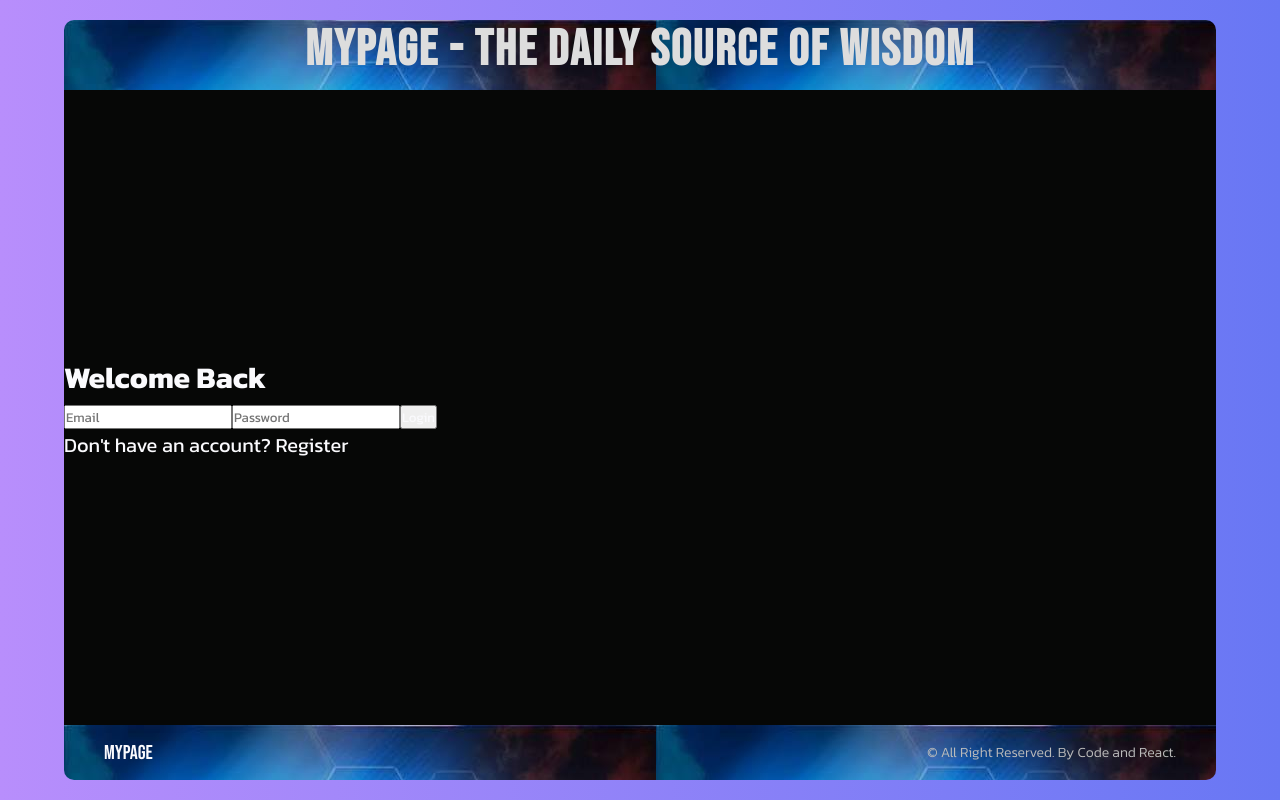
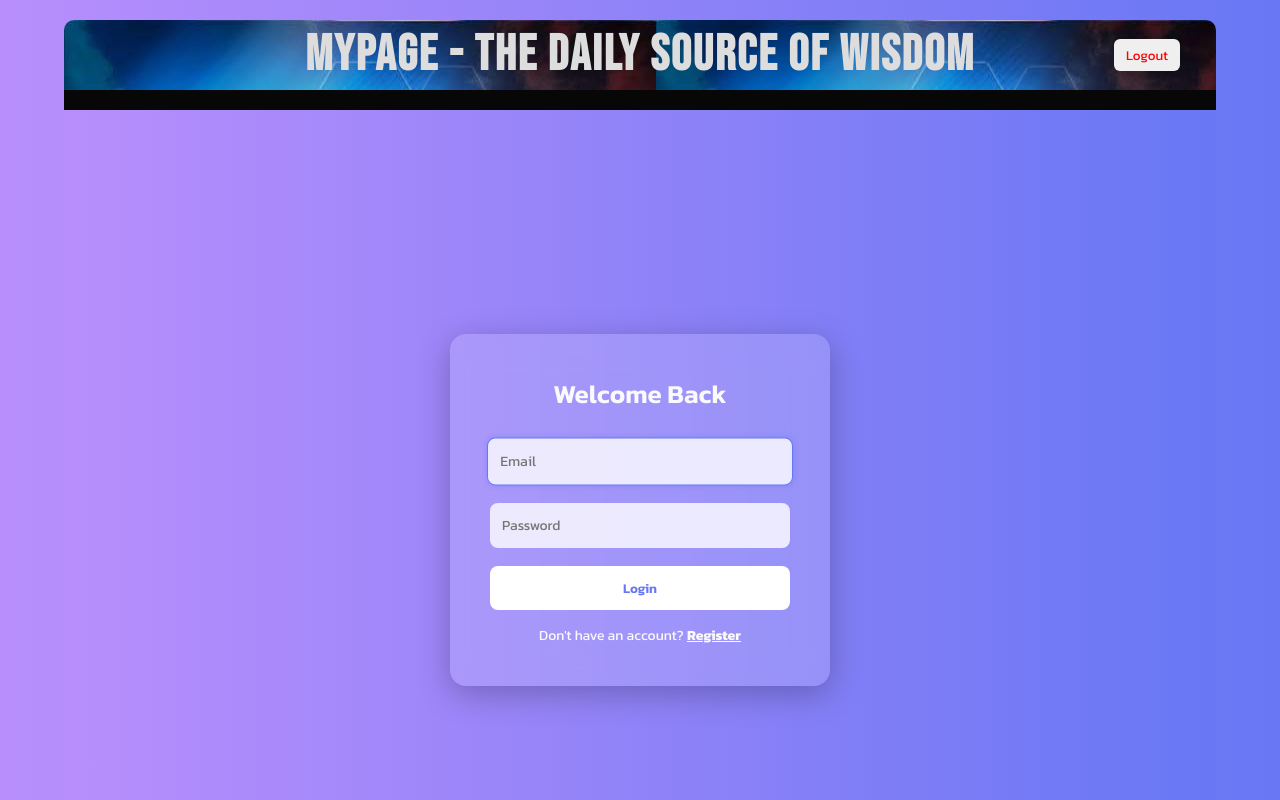
Before and after one commit to Viji-qmofi/MyPage2-Vijayalakshmi-R, a React (Vite) app in the folder react-news-app/: page / in a window 1280 px wide. Shown: the top 800 px of the page. Built offline with nearby package versions, Linux system fonts and the light colour scheme; sample sign-in values are in the browser's storage.

Commit message:
Updated UI with logout

```diff
--- a/react-news-app/src/components/Common/Header.css
+++ b/react-news-app/src/components/Common/Header.css
@@ -4,6 +4,7 @@
   background-image: url("../../assets/images/news.jpg"); /* Define your colors */
   border-radius: 1rem 1rem 0 0;
   display: flex;
+  align-items: center;
   justify-content: center;
   text-align: center;
   padding: 0 4rem;
@@ -14,7 +15,31 @@
   font-size: 5rem;
   color: #ddd;
   letter-spacing: 0.2rem;
+
 }
+/* Right side */
+.header-right {
+  display: flex;
+  align-items: center;
+  gap: 10rem;
+}
+
+/* Logout button */
+.logout-btn {
+  position: absolute;
+  right: 10rem;
+  color: red;
+  border: none;
+  padding: 6px 12px;
+  margin-left: 10px;
+  border-radius: 6px;
+  cursor: pointer;
+}
+
+.logout-btn:hover {
+  background: blue;
+}
+
 
 @media (max-width: 480px) {
   .news-header {
--- a/react-news-app/src/components/Common/Header.jsx
+++ b/react-news-app/src/components/Common/Header.jsx
@@ -1,4 +1,4 @@
-import React from 'react'
+/*import React from 'react'
 import './Header.css'
 
 const Header = () => {
@@ -9,4 +9,37 @@ const Header = () => {
   )
 }
 
-export default Header
+export default Header*/
+
+import React, { useContext } from "react";
+import { useNavigate } from "react-router";
+import { AuthContext } from "../../context/AuthContext";
+import "./Header.css";
+
+const Header = () => {
+  const { user, logout } = useContext(AuthContext);
+  const navigate = useNavigate();
+
+
+
+  const handleLogout = () => {
+    logout();
+    navigate("/");
+  };
+
+  return (
+    <header className="news-header">
+
+      <h1 className="logo">MyPage - The daily source of wisdom</h1>
+
+        {user && (
+          <button className="logout-btn" onClick={handleLogout}>
+            Logout
+          </button>
+        )}
+
+    </header>
+  );
+};
+
+export default Header;
--- a/react-news-app/src/components/Pages/Login.jsx
+++ b/react-news-app/src/components/Pages/Login.jsx
@@ -66,15 +66,15 @@ export default function Login() {
   };
 
   return (
-    <div className="auth-container">
-      <div className="auth-card">
-        <h2 className="auth-title">Welcome Back</h2>
+    <div className="profile-container">
+      <div className="profile-card">
+        <h2 className="profile-title">Welcome Back</h2>
 
-        <form className="auth-form" onSubmit={handleSubmit}>
+        <form className="profile-form" onSubmit={handleSubmit}>
           <input
             ref={usernameRef}
             type="email"
-            className="auth-input"
+            className="profile-input"
             placeholder="Email"
             value={form.email}
             onChange={(e) => setForm({ ...form, email: e.target.value })}
@@ -83,19 +83,19 @@ export default function Login() {
 
           <input
             type="password"
-            className="auth-input"
+            className="profile-input"
             placeholder="Password"
             value={form.password}
             onChange={(e) => setForm({ ...form, password: e.target.value })}
           />
           {errors.password && <span className="error">{errors.password}</span>}
 
-          <button type="submit" className="auth-button">
+          <button type="submit" className="profile-button">
             Login
           </button>
         </form>
 
-        <div className="auth-link">
+        <div className="profile-link">
           Don't have an account?{" "}
           <span onClick={() => navigate("/register")}>Register</span>
         </div>
--- a/react-news-app/src/components/Pages/News/News.jsx
+++ b/react-news-app/src/components/Pages/News/News.jsx
@@ -51,7 +51,8 @@ const News = () => {
   const [bookmarks, setBookmarks] = useState([]);
   const [showBookmarksModal, setShowBookmarksModal] = useState(false);
   const [lastVisitedPage, setLastVisitedPage] = useState("/categories/home");
-  const { user } = useContext(AuthContext);
+  const { user, logout } = useContext(AuthContext);
+
   const { category } = useParams();
   const navigate = useNavigate();
   const location = useLocation();
@@ -71,6 +72,11 @@ const News = () => {
       → user hits "back" and doesn't return to the invalid URL (better UX)*/
     }
   }, [category, location.pathname, navigate]);
+
+  const handleLogout = () => {
+    logout();                // clears token + user from context/localStorage
+    navigate("/login");      // redirect to login page
+  };
 
 
   /* -------------------------------
--- a/react-news-app/src/components/Pages/News/Weather.css
+++ b/react-news-app/src/components/Pages/News/Weather.css
@@ -208,6 +208,7 @@
 
 .search-top {
   display: flex;
+  justify-content: center;
   align-items: center;
   gap: 1rem;
 }
@@ -225,30 +226,39 @@
 
 .search-location {
   position: relative;
-   padding-left: 70px;
-
+  display: flex;
+  justify-content: center;
+  width: 100%;
 }
 
 .search-location input {
+  width: 220px;
+  padding: 6px 28px 6px 4px;
+  border: none;
+  border-bottom: 1px solid #aaa;
+  background: transparent;
+  outline: none;
+  font-size: 1.4rem;
+  color: #fff;
+}
 
-  width: 225px;
-  padding: 4px;
-  color:black;
-
+.search-location input::placeholder {
+  color: #aaa;
 }
 
 .search-location i {
   position: absolute;
+  right: calc(50% - 110px);
   top: 50%;
-  padding-right: 80px;
   transform: translateY(-50%);
-  right: .5rem;
-  font-size: 2rem;
+  font-size: 1.5rem;
+  color: #ccc;
   cursor: pointer;
 }
 
-/* weather display */
-
+.search-location i:hover {
+  color: #fff;
+}
 .weather-data {
   display: flex;
   flex-direction: column;
```
